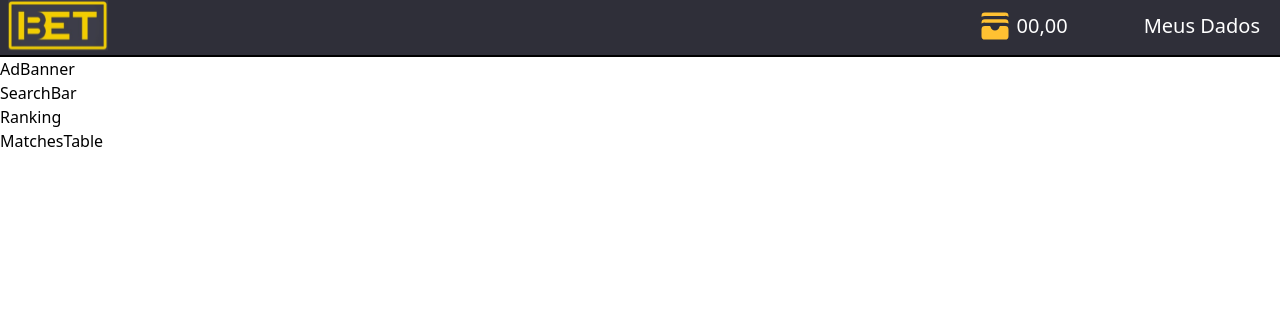
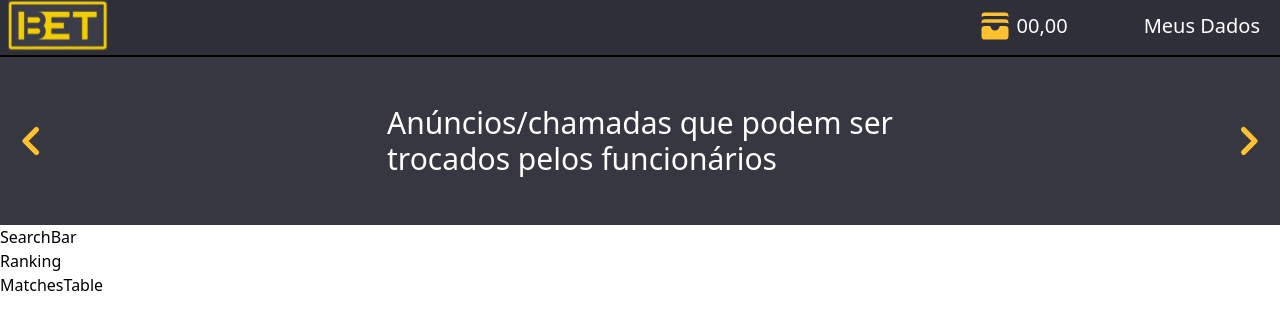
Before and after one commit to AnesioSousa/ibet-react-ts, a React (Vite) app: page / in a window 1280 px wide. Shown: the top 330 px of the page. Built offline with nearby package versions, Linux system fonts and the light colour scheme.

Commit message:
:star: Implementação do banner de propaganda

```diff
--- a/src/components/AdBanner.tsx
+++ b/src/components/AdBanner.tsx
@@ -1,7 +1,19 @@
-import React from "react";
+import { ChevronLeftIcon, ChevronRightIcon } from "@heroicons/react/16/solid";
 
 const AdBanner = () => {
-  return <div>AdBanner</div>;
+  return (
+    <div className="py-12 text-white flex items-center justify-between bg-primary-300 text-3xl">
+      <button className="px-1">
+        <ChevronLeftIcon className="h-14 w-14 text-secondary-500" />
+      </button>
+      <p>
+        Anúncios/chamadas que podem ser <br /> trocados pelos funcionários
+      </p>
+      <button className="px-1">
+        <ChevronRightIcon className="h-14 w-14 text-secondary-500" />
+      </button>
+    </div>
+  );
 };
 
 export default AdBanner;
```
